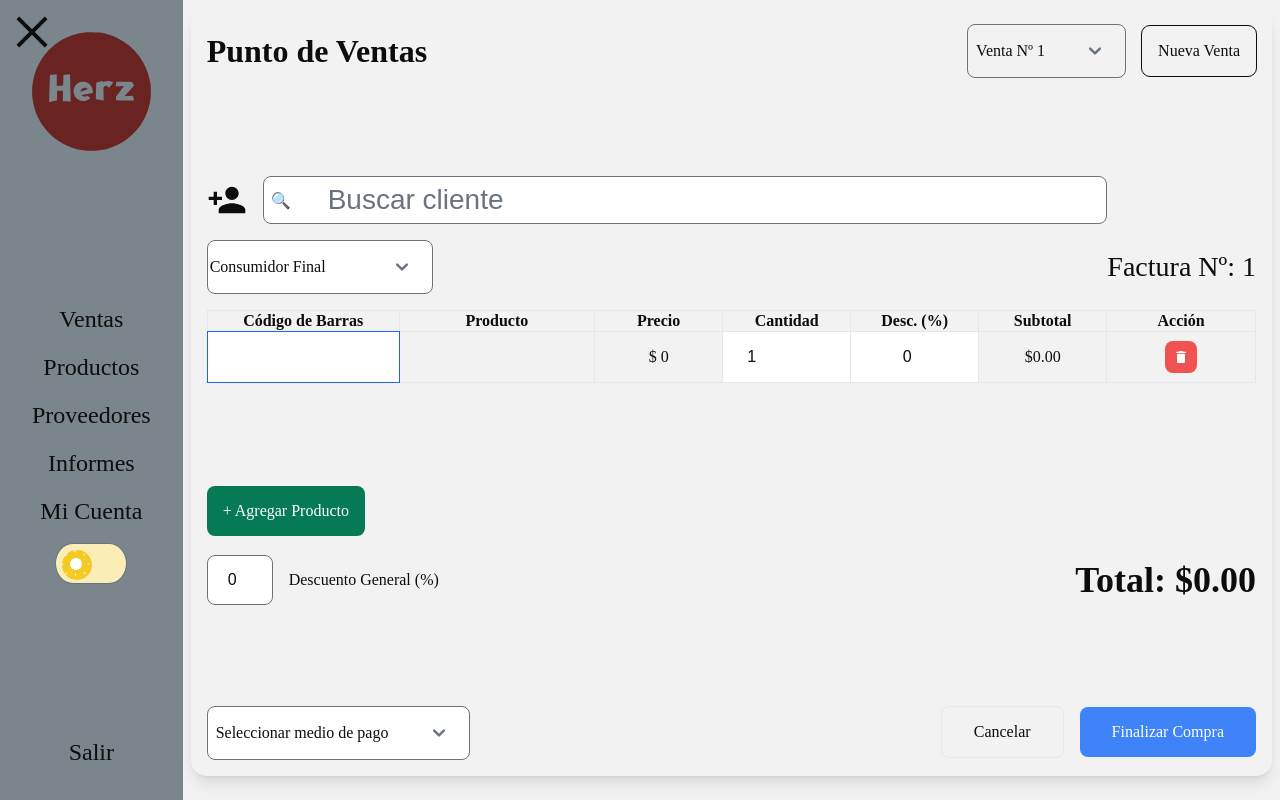
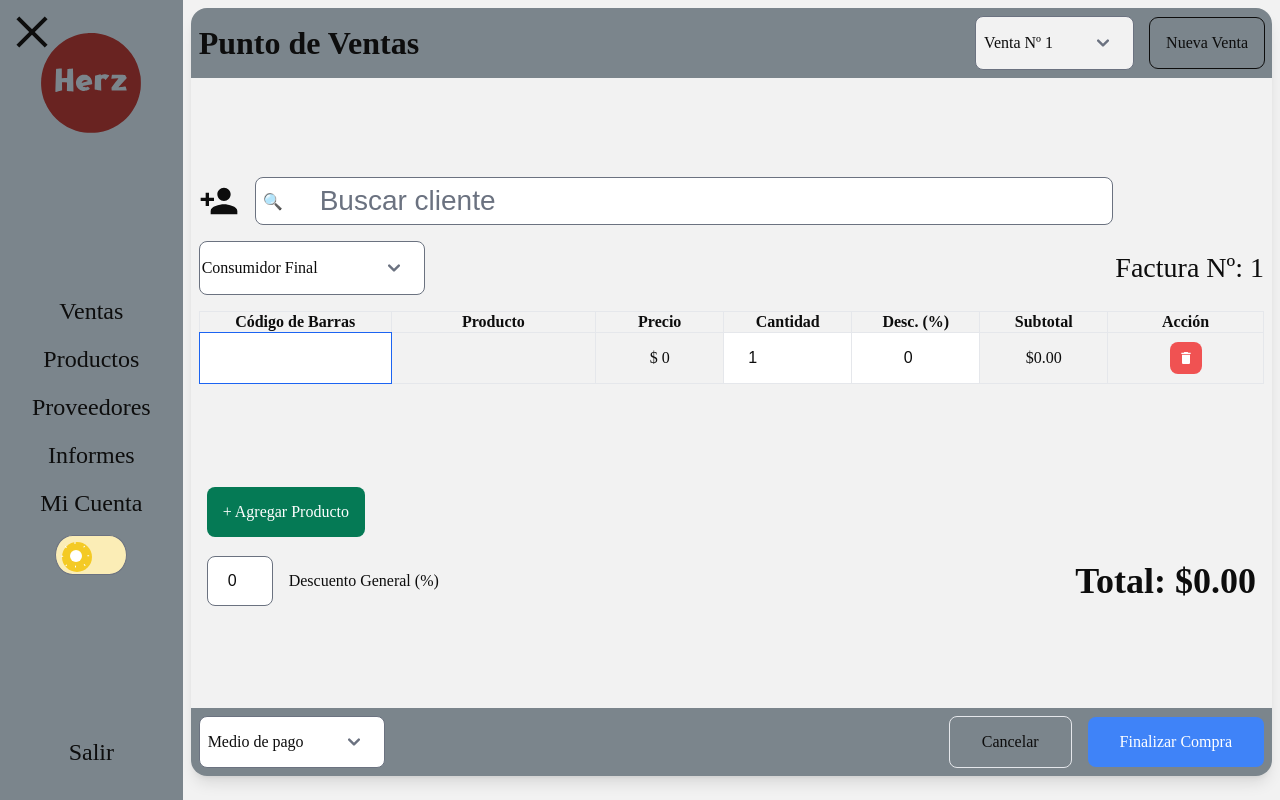
Before and after one commit to styleflowsaas/StyleFlow-Front, a Next.js app: page /Ventas in a window 1280 px wide. Built offline with nearby package versions, Linux system fonts and the light colour scheme.

Commit message:
fixing types import

```diff
--- a/src/app/Ventas/page.tsx
+++ b/src/app/Ventas/page.tsx
@@ -1,6 +1,6 @@
 "use client";
 import { Invoice, Product } from "@/types/VentasTypes";
-import React, { useState } from "react";
+import React, { useEffect, useState } from "react";
 import { MdDelete, MdPersonAdd } from "react-icons/md";
 
 export default function GeneradorFactura() {
@@ -139,9 +139,13 @@ export default function GeneradorFactura() {
     setCurrentInvoiceId(invoices[updatedInvoices.length - 1].id);
   };
 
+  useEffect(() => {
+    //TODO cargar usuarios, medios de pagos, Nro de factura y productos
+  }, []);
+
   return (
-    <div className="w-full mx-auto p-2 dark:bg-[#1b1e24] text-texto-ligth dark:text-texto-dark text-[.5rem] shadow-lg rounded-lg  min-h-[96vh] flex flex-col justify-between">
-      <div className="flex justify-between items-center">
+    <div className="w-full mx-auto  dark:bg-[#1b1e24] text-texto-ligth dark:text-texto-dark text-[.5rem] shadow-lg rounded-lg  min-h-[96vh] flex flex-col justify-between">
+      <div className="flex justify-between items-center rounded-t-lg bg-secundario dark:bg-fondo-dark p-1">
         <h2 className="text-base font-bold">Punto de Ventas</h2>
         <div className="flex items-center gap-2">
           <select
@@ -164,7 +168,7 @@ export default function GeneradorFactura() {
         </div>
       </div>
 
-      <div className="space-y-2">
+      <div className="space-y-2 p-1">
         <div className="flex items-center space-x-2">
           <button className="text-xl hover:scale-105 hover:text-green-600">
             <MdPersonAdd />
@@ -192,7 +196,7 @@ export default function GeneradorFactura() {
             onChange={(e) =>
               updateInvoice({ ...currentInvoice, clientType: e.target.value })
             }
-            className="p-[2px] border dark:border-texto-ligth rounded dark:text-texto-ligth text-[.5rem]"
+            className="p-[2px] border dark:border-texto-ligth rounded dark:text-texto-ligth text-[.5rem] cursor-pointer"
           >
             <option value="consumidor-final">Consumidor Final</option>
             <option value="responsable-inscripto">Responsable Inscripto</option>
@@ -295,12 +299,12 @@ export default function GeneradorFactura() {
         </div>
         <button
           onClick={addProduct}
-          className="px-2 py-2 bg-green-600 dark:bg-green-700 text-white rounded hover:bg-green-700 dark:hover:bg-green-600"
+          className="px-2 py-2 mx-1 bg-green-600 dark:bg-green-700 text-white rounded hover:bg-green-700 dark:hover:bg-green-600"
         >
           + Agregar Producto
         </button>
 
-        <div className="flex items-center justify-between">
+        <div className="flex items-center justify-between px-1">
           <div className="flex flex-row gap-2 items-center">
             <input
               id="general-discount"
@@ -325,15 +329,15 @@ export default function GeneradorFactura() {
           </p>
         </div>
       </div>
-      <div className=" flex justify-between">
+      <div className="p-1 rounded-b-lg flex justify-between bg-secundario dark:bg-fondo-dark">
         <select
           value={currentInvoice.paymentMethod}
           onChange={(e) =>
             updateInvoice({ ...currentInvoice, paymentMethod: e.target.value })
           }
-          className="p-[2px] px-1 border rounded dark:text-texto-ligth text-[.5rem]"
+          className="p-[1px] px-1 border rounded dark:text-texto-ligth text-[.5rem] cursor-pointer"
         >
-          <option value="">Seleccionar medio de pago</option>
+          <option value="">Medio de pago</option>
           <option value="efectivo">Efectivo</option>
           <option value="tarjeta">Tarjeta</option>
           <option value="transferencia">Transferencia</option>
--- a/src/components/Cards/ProductCard.tsx
+++ b/src/components/Cards/ProductCard.tsx
@@ -1,16 +1,8 @@
+import { IProduct } from "@/types/basicTypes";
+import { Carousel } from "flowbite-react";
 import Image from "next/image";
 import Link from "next/link";
 import { MdOutlineEdit, MdAdd } from "react-icons/md";
-export interface IProduct {
-  id: number;
-  name: string;
-  brand: string;
-  price: number;
-  img: string;
-  stock: number;
-  description?: string;
-  category?: string;
-}
 
 const ProductCard: React.FC<IProduct> = (data) => {
   return (
@@ -19,8 +11,11 @@ const ProductCard: React.FC<IProduct> = (data) => {
       className="flex flex-col gap-1 justify-evenly items-center rounded-md bg-secundario-ligth dark:bg-fondo-dark w-1/3 md:w-1/4 text-sm transition-all duration-500 shadow-2xl"
     >
       <div className="bg-white rounded w-[80%] my-2 py-7 flex items-center relative justify-center">
+        <Carousel indicators={false}>
+          {data.img.map((img) => (
             <Image
-          src={data.img}
+              key={img}
+              src={img}
               alt={`Producto ${data.name}`}
               width={100}
               height={100}
@@ -28,6 +23,8 @@ const ProductCard: React.FC<IProduct> = (data) => {
               quality={100}
               layout="responsive"
             />
+          ))}
+        </Carousel>
       </div>
       <div className="flex flex-row gap-1 justify-evenly p-1 items-center w-[90%]">
         <div className="flex flex-col w-full text-[.5em] cursor-default">
--- a/src/components/NavBar/NavBar.tsx
+++ b/src/components/NavBar/NavBar.tsx
@@ -58,13 +58,15 @@ const NavBar: React.FC = () => {
             />
           </svg>
         </button>
+        <div className="dark:bg-white p-[1px] rounded-full">
           <Image
             src={"/logoDark.svg"}
             alt="logo"
             width={100}
             height={100}
-          className={`w-full ${isOpen ? "" : "hidden md:block"}`}
+            className={` ${isOpen ? "" : "hidden md:block"}`}
           />
+        </div>
       </div>
 
       <ul
--- a/src/components/NavBar/ProductSearchBar.tsx
+++ b/src/components/NavBar/ProductSearchBar.tsx
@@ -1,3 +1,4 @@
+import { Dropdown } from "flowbite-react";
 import { Dispatch, SetStateAction } from "react";
 import { MdQrCode, MdAddCircle, MdApps, MdSearch } from "react-icons/md";
 
@@ -20,7 +21,17 @@ const ProductSearchBar: React.FC<{
         />
       </div>
       <div className="flex flex-row gap-2">
-        <button className="hover:scale-110 text-[.8em]">Filtrar</button>
+        <div className="max-h-[80%] text-[.8em]">
+          <Dropdown
+            className="hover:scale-110 text-[.5em]"
+            label="Filtrar"
+            size="xs"
+          >
+            <Dropdown.Item>Calzados</Dropdown.Item>
+            <Dropdown.Item>Vestimenta</Dropdown.Item>
+            <Dropdown.Item>Accesorios</Dropdown.Item>
+          </Dropdown>
+        </div>
         <button className="hover:scale-110">
           <MdQrCode />
         </button>
--- a/src/components/Table/ProductTable.tsx
+++ b/src/components/Table/ProductTable.tsx
@@ -1,6 +1,7 @@
 import Link from "next/link";
-import { IProduct } from "../Cards/ProductCard";
+
 import "./ProductTable.css";
+import { IProduct } from "@/types/basicTypes";
 interface ProductTableProps {
   data: IProduct[];
 }
```
Lines whose indentation alone changed are shown as unchanged.
